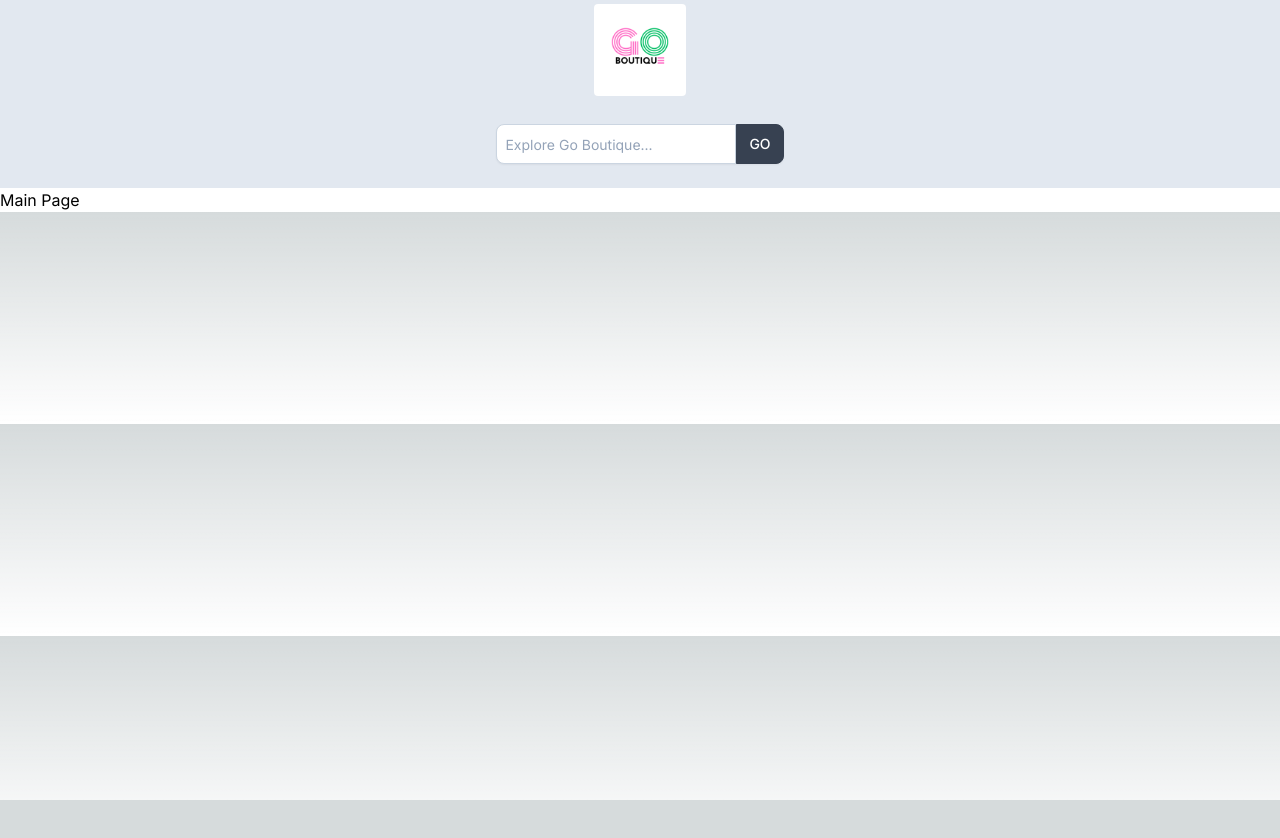
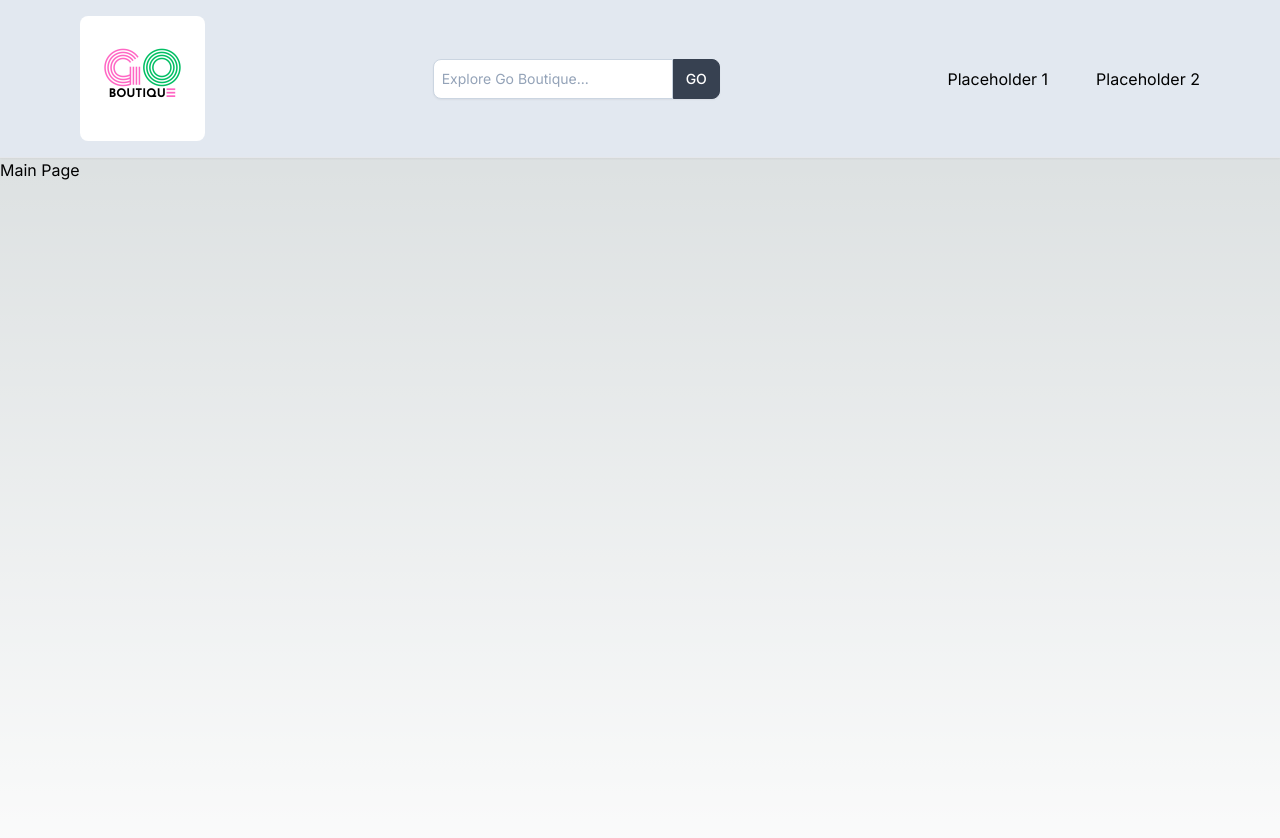
Before and after one commit to michaelDragomir/go-boutique, a Next.js app: page / in a window 1280 px wide. Shown: the top 838 px of the page. Before the commit the page ends 800 px from the top, so only its background shows below. Built offline with nearby package versions, Linux system fonts and the light colour scheme.

Commit message:
header styling

```diff
--- a/src/app/components/Header.tsx
+++ b/src/app/components/Header.tsx
@@ -4,15 +4,18 @@ import Image from 'next/image';
 
 const Header = () => {
 	return (
-		<>
-			<div className='bg-slate-200'>
+		<div className='sticky w-full bg-slate-200 z-30 shadow-sm top-0 '>
+			<div className='py-4 border-b-[1px]'>
+				<div className='max-w-[1920px] mx-auto xl:px-20 md:px-2 px-4'>
+					<div className='flex flex-row items-center justify-between gap-3 md:gap-0 '>
 						<Image
 							src='/assets/images/goImage.png'
-					width={100}
-					height={100}
+							width={125}
+							height={125}
 							alt='go Image'
-					className='mx-auto border-4 border-slate-200 rounded-lg'
+							className='rounded-lg'
 						/>
+						<div className='flex items-center'>
 							<form
 								onSubmit={() => console.log('form submit')}
 								noValidate
@@ -34,7 +37,14 @@ const Header = () => {
 								</button>
 							</form>
 						</div>
-		</>
+						<div className='flex items-center gap-8 md:gap-12'>
+							<div className='relative cursor-pointer'> Placeholder 1</div>
+							<div className='relative z-30'> Placeholder 2</div>
+						</div>
+					</div>
+				</div>
+			</div>
+		</div>
 	);
 };
 
--- a/src/app/page.tsx
+++ b/src/app/page.tsx
@@ -2,120 +2,8 @@
 
 export default function Home() {
 	return (
-		<main className='bg-white'>
-			<div>Main Page</div>
+		<main className='position:fixed;z-index:9999;top:16px;left:16px;right:16px;bottom:16px;pointer-events:none'>
+			<div className='flex flex-col min-h-screen'>Main Page</div>
 		</main>
 	);
 }
-
-{
-	/* <div className="z-10 max-w-5xl w-full items-center justify-between font-mono text-sm lg:flex">
-        <p className="fixed left-0 top-0 flex w-full justify-center border-b border-gray-300 bg-gradient-to-b from-zinc-200 pb-6 pt-8 backdrop-blur-2xl dark:border-neutral-800 dark:bg-zinc-800/30 dark:from-inherit lg:static lg:w-auto  lg:rounded-xl lg:border lg:bg-gray-200 lg:p-4 lg:dark:bg-zinc-800/30">
-          Get started by editing&nbsp;
-          <code className="font-mono font-bold">src/app/page.tsx</code>
-        </p>
-        <div className="fixed bottom-0 left-0 flex h-48 w-full items-end justify-center bg-gradient-to-t from-white via-white dark:from-black dark:via-black lg:static lg:h-auto lg:w-auto lg:bg-none">
-          <a
-            className="pointer-events-none flex place-items-center gap-2 p-8 lg:pointer-events-auto lg:p-0"
-            href="https://vercel.com?utm_source=create-next-app&utm_medium=appdir-template&utm_campaign=create-next-app"
-            target="_blank"
-            rel="noopener noreferrer"
-          >
-            By{' '}
-            <Image
-              src="/vercel.svg"
-              alt="Vercel Logo"
-              className="dark:invert"
-              width={100}
-              height={24}
-              priority
-            />
-          </a>
-        </div>
-      </div> */
-}
-
-{
-	/* <div className="relative flex place-items-center before:absolute before:h-[300px] before:w-[480px] before:-translate-x-1/2 before:rounded-full before:bg-gradient-radial before:from-white before:to-transparent before:blur-2xl before:content-[''] after:absolute after:-z-20 after:h-[180px] after:w-[240px] after:translate-x-1/3 after:bg-gradient-conic after:from-sky-200 after:via-blue-200 after:blur-2xl after:content-[''] before:dark:bg-gradient-to-br before:dark:from-transparent before:dark:to-blue-700 before:dark:opacity-10 after:dark:from-sky-900 after:dark:via-[#0141ff] after:dark:opacity-40 before:lg:h-[360px] z-[-1]">
-				<Image
-					className='relative dark:drop-shadow-[0_0_0.3rem_#ffffff70] dark:invert'
-					src='/next.svg'
-					alt='Next.js Logo'
-					width={180}
-					height={37}
-					priority
-				/>
-			</div> */
-}
-
-{
-	/* <div className='mb-32 grid text-center lg:max-w-5xl lg:w-full lg:mb-0 lg:grid-cols-4 lg:text-left'>
-				<a
-					href='https://nextjs.org/docs?utm_source=create-next-app&utm_medium=appdir-template&utm_campaign=create-next-app'
-					className='group rounded-lg border border-transparent px-5 py-4 transition-colors hover:border-gray-300 hover:bg-gray-100 hover:dark:border-neutral-700 hover:dark:bg-neutral-800/30'
-					target='_blank'
-					rel='noopener noreferrer'
-				>
-					<h2 className={`mb-3 text-2xl font-semibold`}>
-						Docs{' '}
-						<span className='inline-block transition-transform group-hover:translate-x-1 motion-reduce:transform-none'>
-							-&gt;
-						</span>
-					</h2>
-					<p className={`m-0 max-w-[30ch] text-sm opacity-50`}>
-						Find in-depth information about Next.js features and API.
-					</p>
-				</a>
-
-				<a
-					href='https://nextjs.org/learn?utm_source=create-next-app&utm_medium=appdir-template-tw&utm_campaign=create-next-app'
-					className='group rounded-lg border border-transparent px-5 py-4 transition-colors hover:border-gray-300 hover:bg-gray-100 hover:dark:border-neutral-700 hover:dark:bg-neutral-800/30'
-					target='_blank'
-					rel='noopener noreferrer'
-				>
-					<h2 className={`mb-3 text-2xl font-semibold`}>
-						Learn{' '}
-						<span className='inline-block transition-transform group-hover:translate-x-1 motion-reduce:transform-none'>
-							-&gt;
-						</span>
-					</h2>
-					<p className={`m-0 max-w-[30ch] text-sm opacity-50`}>
-						Learn about Next.js in an interactive course with&nbsp;quizzes!
-					</p>
-				</a>
-
-				<a
-					href='https://vercel.com/templates?framework=next.js&utm_source=create-next-app&utm_medium=appdir-template&utm_campaign=create-next-app'
-					className='group rounded-lg border border-transparent px-5 py-4 transition-colors hover:border-gray-300 hover:bg-gray-100 hover:dark:border-neutral-700 hover:dark:bg-neutral-800/30'
-					target='_blank'
-					rel='noopener noreferrer'
-				>
-					<h2 className={`mb-3 text-2xl font-semibold`}>
-						Templates{' '}
-						<span className='inline-block transition-transform group-hover:translate-x-1 motion-reduce:transform-none'>
-							-&gt;
-						</span>
-					</h2>
-					<p className={`m-0 max-w-[30ch] text-sm opacity-50`}>
-						Explore the Next.js 13 playground.
-					</p>
-				</a>
-
-				<a
-					href='https://vercel.com/new?utm_source=create-next-app&utm_medium=appdir-template&utm_campaign=create-next-app'
-					className='group rounded-lg border border-transparent px-5 py-4 transition-colors hover:border-gray-300 hover:bg-gray-100 hover:dark:border-neutral-700 hover:dark:bg-neutral-800/30'
-					target='_blank'
-					rel='noopener noreferrer'
-				>
-					<h2 className={`mb-3 text-2xl font-semibold`}>
-						Deploy{' '}
-						<span className='inline-block transition-transform group-hover:translate-x-1 motion-reduce:transform-none'>
-							-&gt;
-						</span>
-					</h2>
-					<p className={`m-0 max-w-[30ch] text-sm opacity-50`}>
-						Instantly deploy your Next.js site to a shareable URL with Vercel.
-					</p>
-				</a>
-			</div> */
-}
```
Lines whose indentation alone changed are shown as unchanged.
